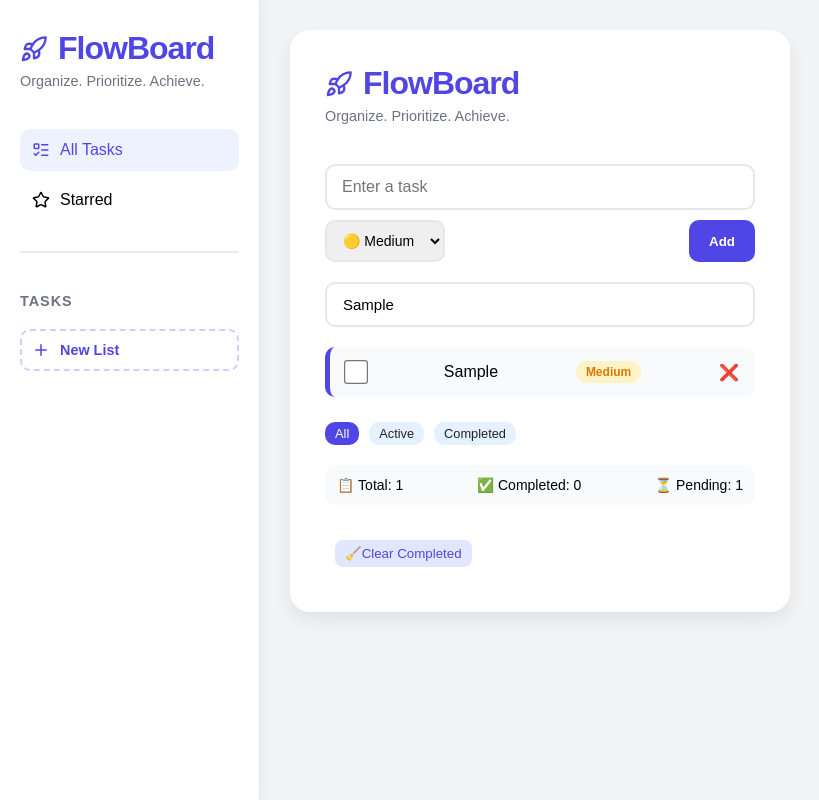
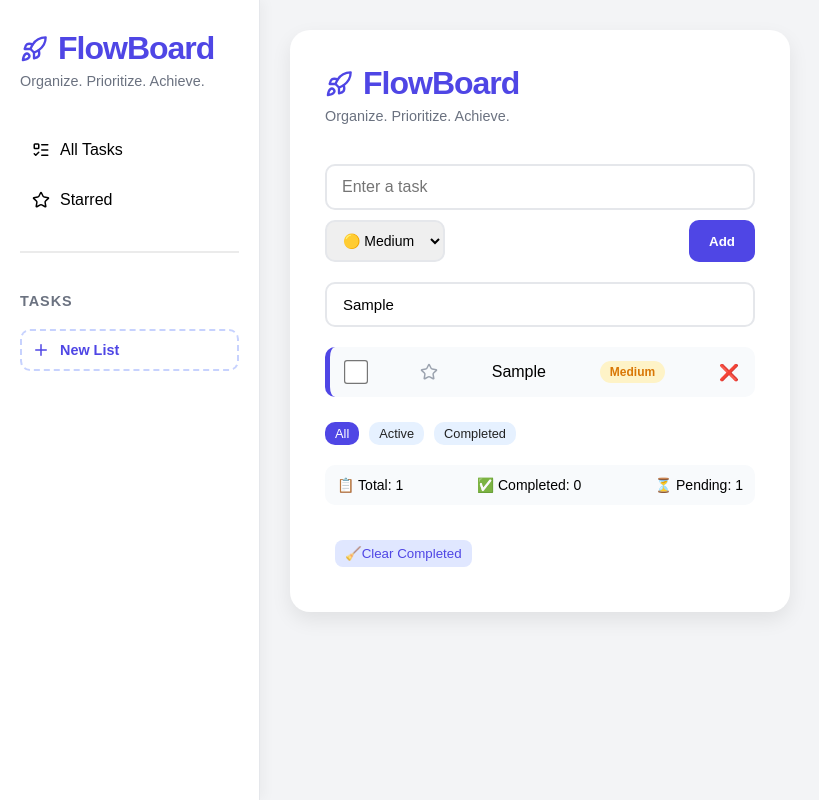
Before and after one commit to arjuntelange/react-task-tracker, a React (Vite) app: page / in a window 1280 px wide. Both pictures are taken after typing "Sample", "Sample" into the empty fields and a click on the button "Add". Shown: the whole page, without its empty margins (0-819 px from the left). Built offline with nearby package versions, Linux system fonts and the light colour scheme.

Commit message:
feat: implement feature to star important tasks

```diff
--- a/src/App.jsx
+++ b/src/App.jsx
@@ -14,7 +14,6 @@ function App() {
 
   useEffect(() => {
     localStorage.setItem("lists", JSON.stringify(lists));
-    console.log(lists);
   }, [lists]);
 
   return (
--- a/src/components/Sidebar.css
+++ b/src/components/Sidebar.css
@@ -58,12 +58,16 @@
   background: #eef2ff;
   color: #4f46e5;
 
-  transform: translateX(4px);
+  transform: translateX(6px);
 }
 
 .active-sidebar-item {
   background: #eef2ff;
   color: #4f46e5;
+
+  font-weight: 600;
+
+  border-left: 4px solid #4f46e5;
 }
 
 hr {
@@ -107,7 +111,7 @@ hr {
 .sidebar-tasks li:hover {
   background: #eef2ff;
   color: #4f46e5;
-  transform: translateX(4px);
+  transform: translateX(6px);
 }
 
 .sidebar-tasks button {
--- a/src/components/Sidebar.jsx
+++ b/src/components/Sidebar.jsx
@@ -25,13 +25,16 @@ function Sidebar({ lists, selectedList, setSelectedList, setList }) {
       <nav className="sidebar-nav">
         <ul>
           <li
-            className="active-sidebar-item"
-            onClick={() => setSelectedList("all") }
+            className={selectedList === "all" ? "active-sidebar-item" : ""}
+            onClick={() => setSelectedList("all")}
           >
             <ListTodo size={18} />
             All Tasks
           </li>
-          <li>
+          <li
+            className={selectedList === "starred" ? "active-sidebar-item" : ""}
+            onClick={() => setSelectedList("starred")}
+          >
             <Star size={18} />
             Starred
           </li>
--- a/src/components/TodoList.css
+++ b/src/components/TodoList.css
@@ -145,6 +145,29 @@ li button {
   background: transparent;
   cursor: pointer;
   font-size: 1rem;
+}
+
+.star-btn {
+  display: flex;
+  align-items: center;
+  justify-content: center;
+
+  color: #9ca3af;
+
+  transition: all 0.25s ease;
+}
+
+.star-btn:hover {
+  color: #f59e0b;
+  transform: scale(1.15);
+}
+
+.star-btn.starred {
+  color: #f59e0b;
+}
+
+.star-btn.starred:hover {
+  color: #fbbf24;
 }
 
 .counter-box {
--- a/src/components/TodoList.jsx
+++ b/src/components/TodoList.jsx
@@ -1,6 +1,6 @@
 import React, { useEffect, useRef, useState } from "react";
 import Notification from "./Notification";
-import { Rocket } from "lucide-react";
+import { Rocket, Star } from "lucide-react";
 import "./TodoList.css";
 
 function TodoList({ lists, selectedList }) {
@@ -53,6 +53,7 @@ function TodoList({ lists, selectedList }) {
         completed: false,
         priority: priority,
         listId: selectedList,
+        starred: false,
       },
     ]);
     setTask("");
@@ -146,9 +147,25 @@ function TodoList({ lists, selectedList }) {
     }
   }
 
+  function toggleStar(currentTask) {
+    setTasks(
+      tasks.map((elem) => {
+        if (elem.id === currentTask.id) {
+          return { ...elem, starred: !elem.starred };
+        }
+
+        return elem;
+      }),
+    );
+  }
+
   let filteredTasks = tasks;
 
-  if (selectedList !== "all") {
+  if (selectedList === "starred") {
+    filteredTasks = filteredTasks.filter(
+      (currentTask) => currentTask.starred === true,
+    );
+  } else if (selectedList !== "all") {
     filteredTasks = filteredTasks.filter(
       (currentTask) => currentTask.listId === selectedList,
     );
@@ -233,6 +250,14 @@ function TodoList({ lists, selectedList }) {
                 checked={elem.completed}
                 onChange={() => toggleTask(elem)}
               />
+
+              <button
+                className={`star-btn ${elem.starred ? "starred" : ""}`}
+                onClick={() => toggleStar(elem)}
+              >
+                <Star size={18} fill={elem.starred ? "currentColor" : "none"} />
+              </button>
+
               <span className={elem.completed ? "completed-task" : ""}>
                 {elem.text}
               </span>
```
